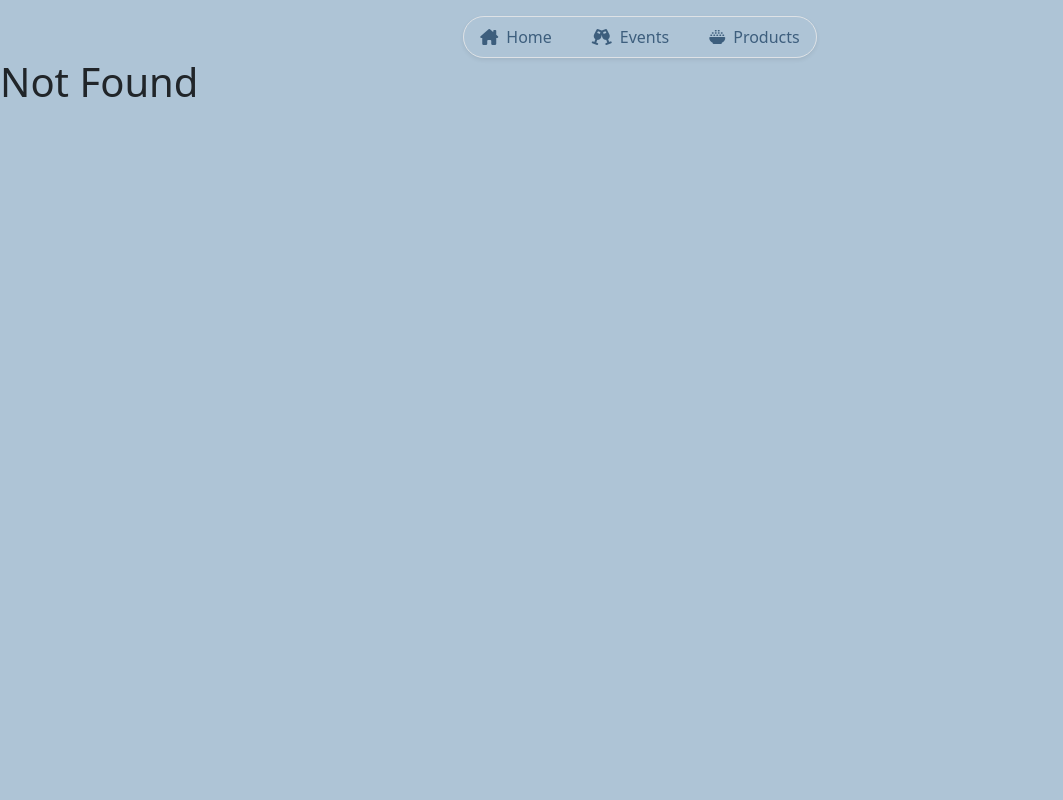
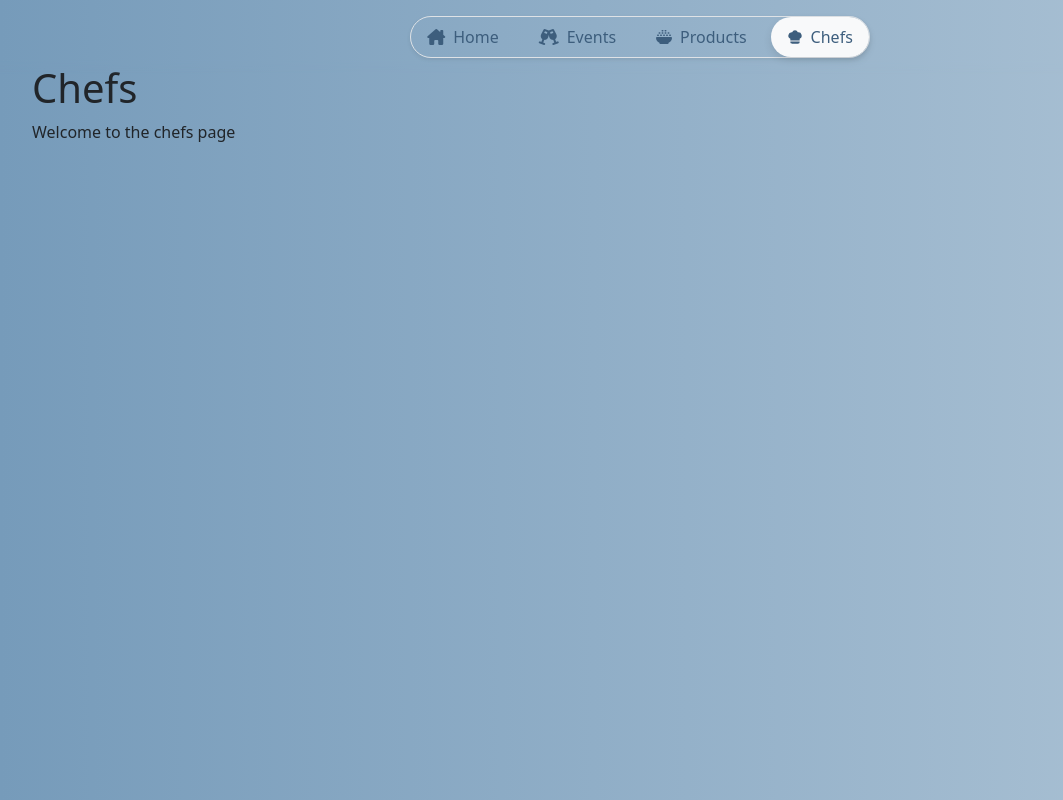
Before and after one commit to luisabaroa14/event-planner, a Vue app in the folder frontend/: page /chefs in a window 1280 px wide. Before the commit this address led to /not-found. Shown: the whole page, without its empty margins (0-1063 px from the left). Built offline with nearby package versions, Linux system fonts and the light colour scheme; what v-calendar would draw is missing.

Commit message:
feat: Add Chefs View and changes to Nav Bar

```diff
--- a/frontend/index.html
+++ b/frontend/index.html
@@ -5,7 +5,7 @@
     <link rel="icon" type="image/svg+xml" href="/vite.svg" />
     <link href="./css/custom.css" rel="stylesheet" />
     <meta name="viewport" content="width=device-width, initial-scale=1.0" />
-    <title>Event Scheduler</title>
+    <title>Event Planner</title>
     <style>
       body,
       html {
@@ -18,10 +18,27 @@
       #app {
         display: flex;
         flex-direction: column;
+        height: 100%;
+        width: 100%;
+
+        /* flex: 1;
+        display: flex;
+        flex-direction: column;
+        margin: 0;
+        padding: 0; */
       }
     </style>
   </head>
-  <body class="bg-secondary d-flex flex-column">
+  <body
+    class="d-flex bg-secondary flex-column"
+    style="
+      background: linear-gradient(
+        to right,
+        #769bba,
+        var(--bs-secondary)
+      );
+    "
+  >
     <div id="app"></div>
     <script type="module" src="./src/main.js"></script>
   </body>
--- /dev/null
+++ b/frontend/src/assets/icons/ChefIcon.vue
@@ -0,0 +1,14 @@
+<!-- https://yesicon.app -->
+<template>
+  <svg
+    xmlns="http://www.w3.org/2000/svg"
+    width="1em"
+    height="1em"
+    viewBox="0 0 24 24"
+  >
+    <path
+      fill="currentColor"
+      d="M7 5a5 5 0 0 0-2 9.584v2.666h14v-2.666a5.001 5.001 0 0 0-2.737-9.53a4.502 4.502 0 0 0-8.526 0A5.04 5.04 0 0 0 7 5m11.998 13.75H5.002c.01 1.397.081 2.162.584 2.664C6.172 22 7.114 22 9 22h6c1.886 0 2.828 0 3.414-.586c.503-.502.574-1.267.584-2.664"
+    />
+  </svg>
+</template>
--- a/frontend/src/components/TopNavBar.vue
+++ b/frontend/src/components/TopNavBar.vue
@@ -1,5 +1,11 @@
 <template>
-  <div class="large-screen d-flex justify-content-center mt-3">
+  <div
+    class="position-fixed d-flex justify-content-center align-items-center w-100 pt-3 pb-3 z-3"
+    style="
+      background: linear-gradient(to right, #769bba, var(--bs-secondary));
+      mask-image: linear-gradient(black 80%, transparent);
+    "
+  >
     <nav class="navbar shadow-sm rounded-pill border p-0">
       <div class="justify-content-center">
         <ul class="nav gap-2">
@@ -12,7 +18,7 @@
             >
               <i class="fas fa-house-chimney"></i>
               <!-- <i class="fas fa-home"></i> -->
-              Home
+              <p class="large-screen m-0">Home</p>
             </router-link>
           </li>
           <li class="nav-item">
@@ -24,7 +30,7 @@
             >
               <i class="fas fa-champagne-glasses"></i>
               <!-- <i class="fas fa-calendar-alt"></i> -->
-              Events
+              <p class="large-screen m-0">Events</p>
             </router-link>
           </li>
           <li class="nav-item">
@@ -35,7 +41,19 @@
               to="/products"
             >
               <i class="fas fa-bowl-rice"></i>
-              Products
+              <p class="large-screen m-0">Products</p>
+            </router-link>
+          </li>
+          <li class="nav-item">
+            <router-link
+              class="nav-link"
+              active-class="active"
+              aria-current="page"
+              to="/chefs"
+            >
+              <ChefIcon />
+              <!-- <i class="fas fa-bowl-rice"></i> -->
+              <p class="large-screen m-0">Chefs</p>
             </router-link>
           </li>
         </ul>
@@ -44,7 +62,9 @@
   </div>
 </template>
 
-<script setup></script>
+<script setup>
+import ChefIcon from "@/assets/icons/ChefIcon.vue";
+</script>
 
 <style scoped>
 .nav-link {
--- a/frontend/src/router/index.js
+++ b/frontend/src/router/index.js
@@ -2,6 +2,7 @@ import { createRouter, createWebHistory } from 'vue-router'
 import HomeView from '@/views/HomeView.vue'
 import ProductsView from '@/views/ProductsView.vue'
 import EventsView from '@/views/EventsView.vue'
+import ChefsView from '@/views/ChefsView.vue'
 import NotFoundView from '@/views/NotFoundView.vue'
 
 const router = createRouter({
@@ -26,6 +27,12 @@ const router = createRouter({
       meta: { adminOnly: false }
     },
     {
+      path: '/chefs',
+      name: 'chefs',
+      component: ChefsView,
+      meta: { adminOnly: false }
+    },
+    {
       path: '/not-found',
       name: 'not-found',
       component: NotFoundView,
--- /dev/null
+++ b/frontend/src/views/ChefsView.vue
@@ -0,0 +1,10 @@
+<script setup></script>
+
+<template>
+  <div class="h-100 d-flex flex-column p-3">
+    <div class="mt-5 mx-3">
+      <h1>Chefs</h1>
+      <p>Welcome to the chefs page</p>
+    </div>
+  </div>
+</template>
```
